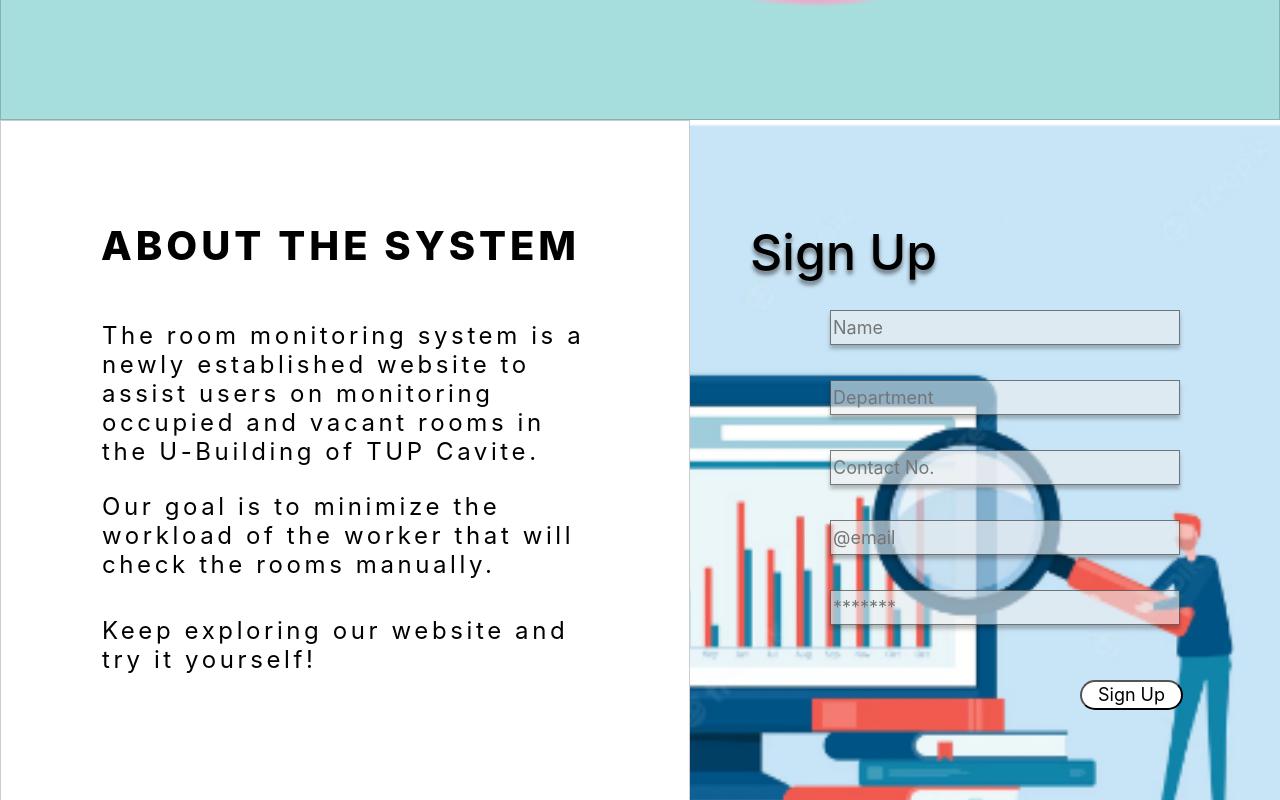
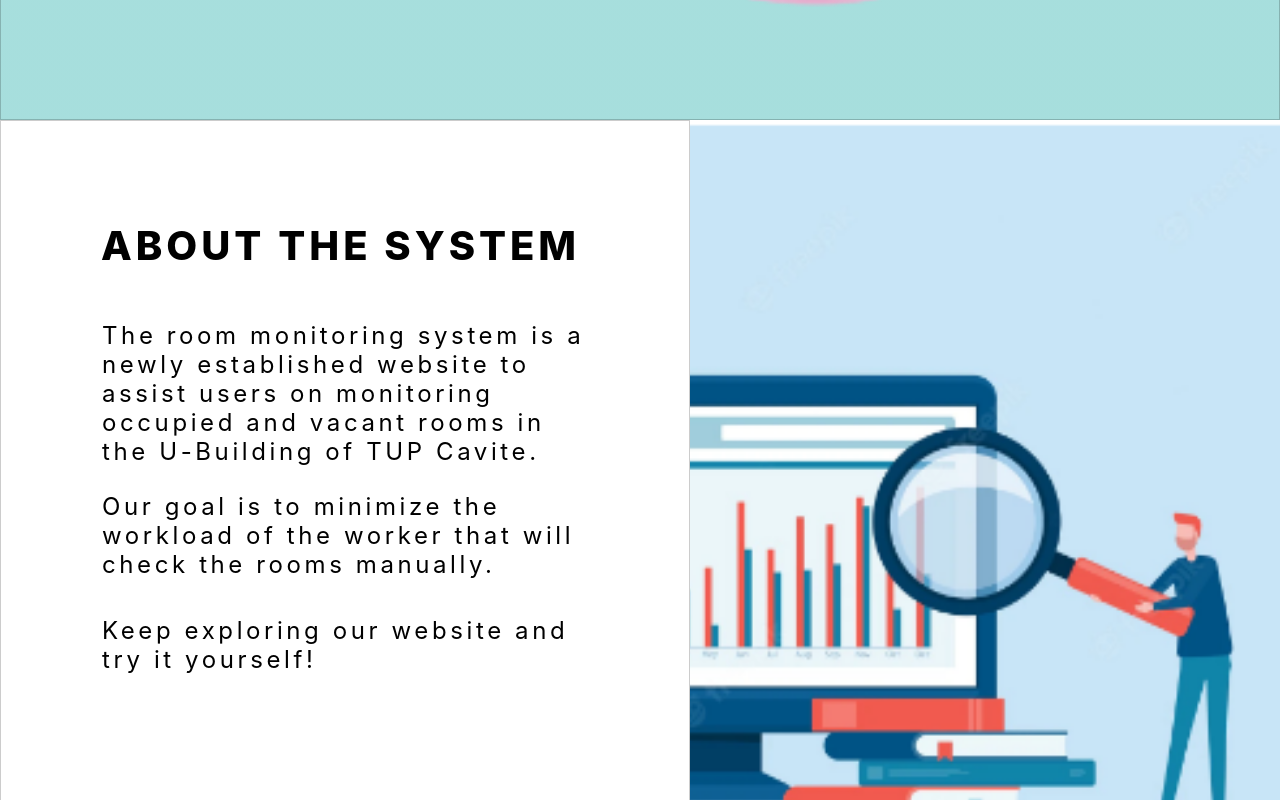
Before and after one commit to JazminnAira/jade_monitoring_system, a Next.js app: page /CoverPage in a window 1280 px wide. Shown: the part 580-1380 px from the top of the page. Built offline with nearby package versions, Linux system fonts and the light colour scheme.

Commit message:
remove signup about us

```diff
--- a/jade_components/About.jsx
+++ b/jade_components/About.jsx
@@ -24,24 +24,7 @@ const About = () => {
                 </div>
 
             </div>
-
-            <div className={styles.container2}>
-                    <div className={styles.signup}>
-                        <div>
-                        <h4 className={styles.signuplbl}>Sign Up</h4>
-                        </div>
-                        <input type="text" className={styles.name} placeholder="Name"/>
-                        <input type="text" className={styles.department} placeholder="Department"/>
-                        <input type="text" className={styles.cnum} placeholder="Contact No."/>
-                        <input type="text" className={styles.email} placeholder="@email"/>
-                        <input type="text" className={styles.password} placeholder="*******"/>
-                        <button className={styles.signup_btn}>Sign Up</button>
-                    </div>
-
-                </div>
-
         </div>
-
         </div>
 
 
```
